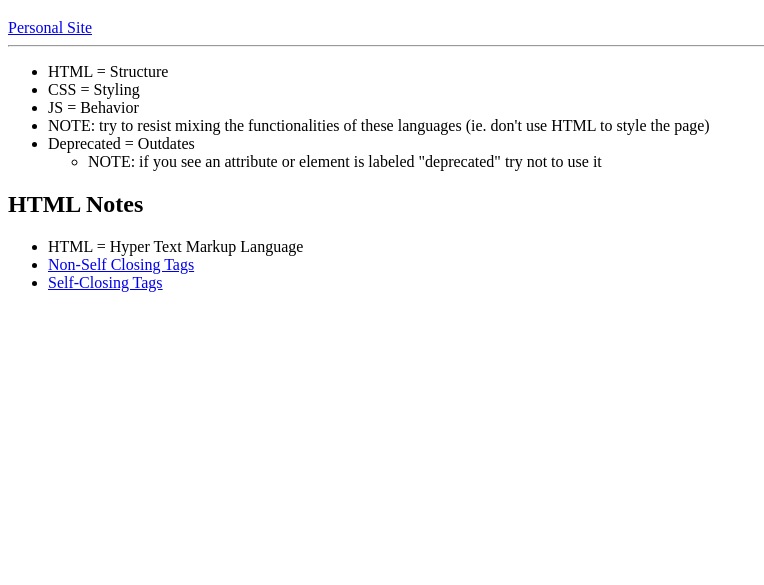
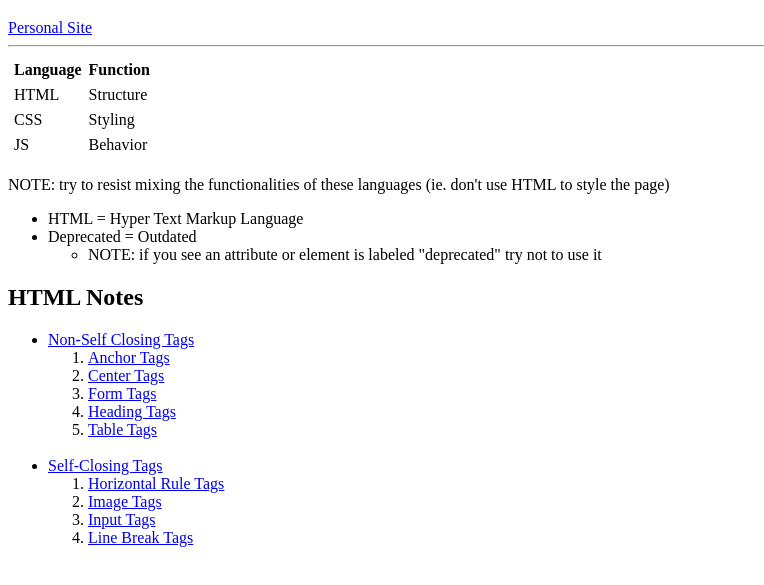
Before and after one commit to crist1230/cv, a plain HTML site: page Notes.html in a window 1280 px wide. Shown: the part 61-646 px from the top of the page, without its empty margins (0-764 px from the left). Drawn offline with Linux system fonts and the light colour scheme.

Commit message:
Update Notes.html

```diff
--- a/Notes.html
+++ b/Notes.html
@@ -8,14 +8,32 @@
 
 <body>
   <h1>Web Development Notes</h1>
-  <a href="index.html">Personal Site</a>
+  <a href="E:\Cristiana's\Web Development\HTML Personal Site\index.html">Personal Site</a>
   <hr>
+  <table cellspacing="5">
+    <thead>
+      <th>Language</th>
+      <th>Function</th>
+    </thead>
+    <tbody>
+      <tr>
+        <td>HTML</td>
+        <td>Structure</td>
+      </tr>
+      <tr>
+        <td>CSS</td>
+        <td>Styling</td>
+      </tr>
+      <tr>
+        <td>JS</td>
+        <td>Behavior</td>
+      </tr>
+    </tbody>
+  </table>
+  <p>NOTE: try to resist mixing the functionalities of these languages (ie. don't use HTML to style the page)</p>
   <ul>
-    <li>HTML = Structure</li>
-    <li>CSS = Styling</li>
-    <li>JS = Behavior</li>
-    <li>NOTE: try to resist mixing the functionalities of these languages (ie. don't use HTML to style the page)</li>
-    <li>Deprecated = Outdates</li>
+    <li>HTML = Hyper Text Markup Language</li>
+    <li>Deprecated = Outdated</li>
     <ul>
       <li>NOTE: if you see an attribute or element is labeled "deprecated" try not to use it</li>
     </ul>
@@ -23,9 +41,22 @@
   <h2>HTML Notes</h2>
   <ul>
     <!--Opens unordered list under "HTML Notes"-->
-    <li>HTML = Hyper Text Markup Language</li>
-    <li><a href="Non-Self Closing Tags.html">Non-Self Closing Tags</a></li>
-    <li><a href="Self-Closing Tags.html">Self-Closing Tags</a></li>
+    <li><a href="E:\Cristiana's\Web Development\Notes\HTML Notes\Non-Self Closing Tags.html">Non-Self Closing Tags</a></li>
+    <ol>
+      <li><a href="E:\Cristiana's\Web Development\Notes\HTML Notes\Non-Self Closing Tags.html#anchorTags">Anchor Tags</a></li>
+      <li><a href="E:\Cristiana's\Web Development\Notes\HTML Notes\Non-Self Closing Tags.html#centerTags">Center Tags</a></li>
+      <li><a href="E:\Cristiana's\Web Development\Notes\HTML Notes\Non-Self Closing Tags.html#formTags">Form Tags</a></li>
+      <li><a href="E:\Cristiana's\Web Development\Notes\HTML Notes\Non-Self Closing Tags.html#headingTags">Heading Tags</a></li>
+      <li><a href="E:\Cristiana's\Web Development\Notes\HTML Notes\Non-Self Closing Tags.html#tableTags">Table Tags</a></li>
+    </ol>
+    <br>
+    <li><a href="E:\Cristiana's\Web Development\Notes\HTML Notes\Self-Closing Tags.html">Self-Closing Tags</a></li>
+    <ol>
+      <li><a href="E:\Cristiana's\Web Development\Notes\HTML Notes\Self-Closing Tags.html#horizontalRuleTags">Horizontal Rule Tags</a></li>
+      <li><a href="E:\Cristiana's\Web Development\Notes\HTML Notes\Self-Closing Tags.html#imageTags">Image Tags</a></li>
+      <li><a href="E:\Cristiana's\Web Development\Notes\HTML Notes\Self-Closing Tags.html#inputTags">Input Tags</a></li>
+      <li><a href="E:\Cristiana's\Web Development\Notes\HTML Notes\Self-Closing Tags.html#lineBreakTags">Line Break Tags</a></li>
+    </ol>
     <!--Closes unordered list under "HTML Notes"-->
   </ul>
 </body>
```
